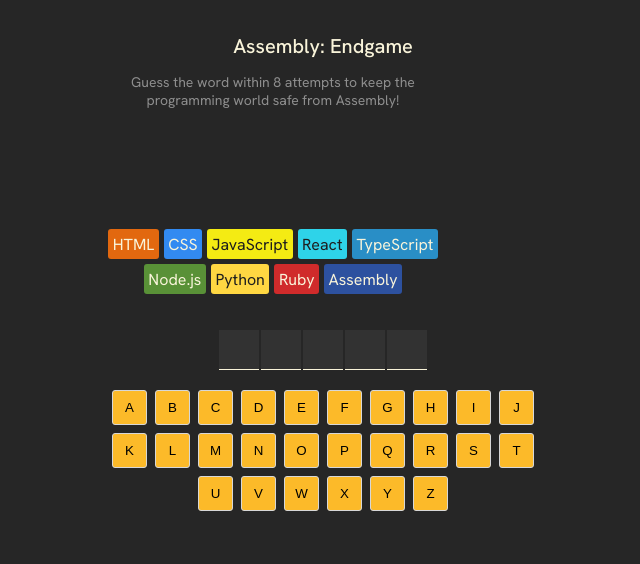
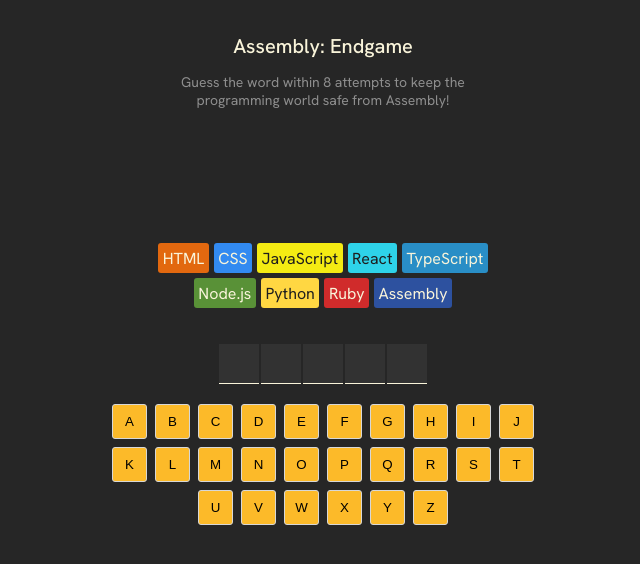
Before and after one commit to rugvedb133/Assembly-Endgame, a React (Vite) app: page / in a window 1280 px wide. Shown: the top 564 px of the page, without its empty margins (317-957 px from the left). Built offline with nearby package versions, Linux system fonts and the light colour scheme.

Commit message:
Quick CSS alignment fix 🤦🏻‍♂️ https://scrimba.com/learn-react-c0e/~075x

```diff
--- a/index.css
+++ b/index.css
@@ -9,8 +9,12 @@
     color: #D9D9D9;
     padding: 20px;
     height: 100vh;
+}
+
+main {
     display: flex;
-    justify-content: center;
+    flex-direction: column;
+    align-items: center;
 }
 
 header {
@@ -34,9 +38,12 @@
     flex-direction: column;
     align-items: center;
     color: #F9F4DA;
+    width: 100%;
+    max-width: 350px;
     min-height: 60px;
     border-radius: 4px;
     margin-block: 30px;
+
 }
 
 section.game-status.won {
--- a/package.json
+++ b/package.json
@@ -1,6 +1,6 @@
 {
-  "name": "Scrim-s06j0ga",
-  "description": "https://scrimba.com/learn-react-c0e/~07pe",
+  "name": "Scrim-s06j0mp",
+  "description": "https://scrimba.com/learn-react-c0e/~075x",
   "scripts": {
     "start": "vite",
     "dev": "vite",
```
